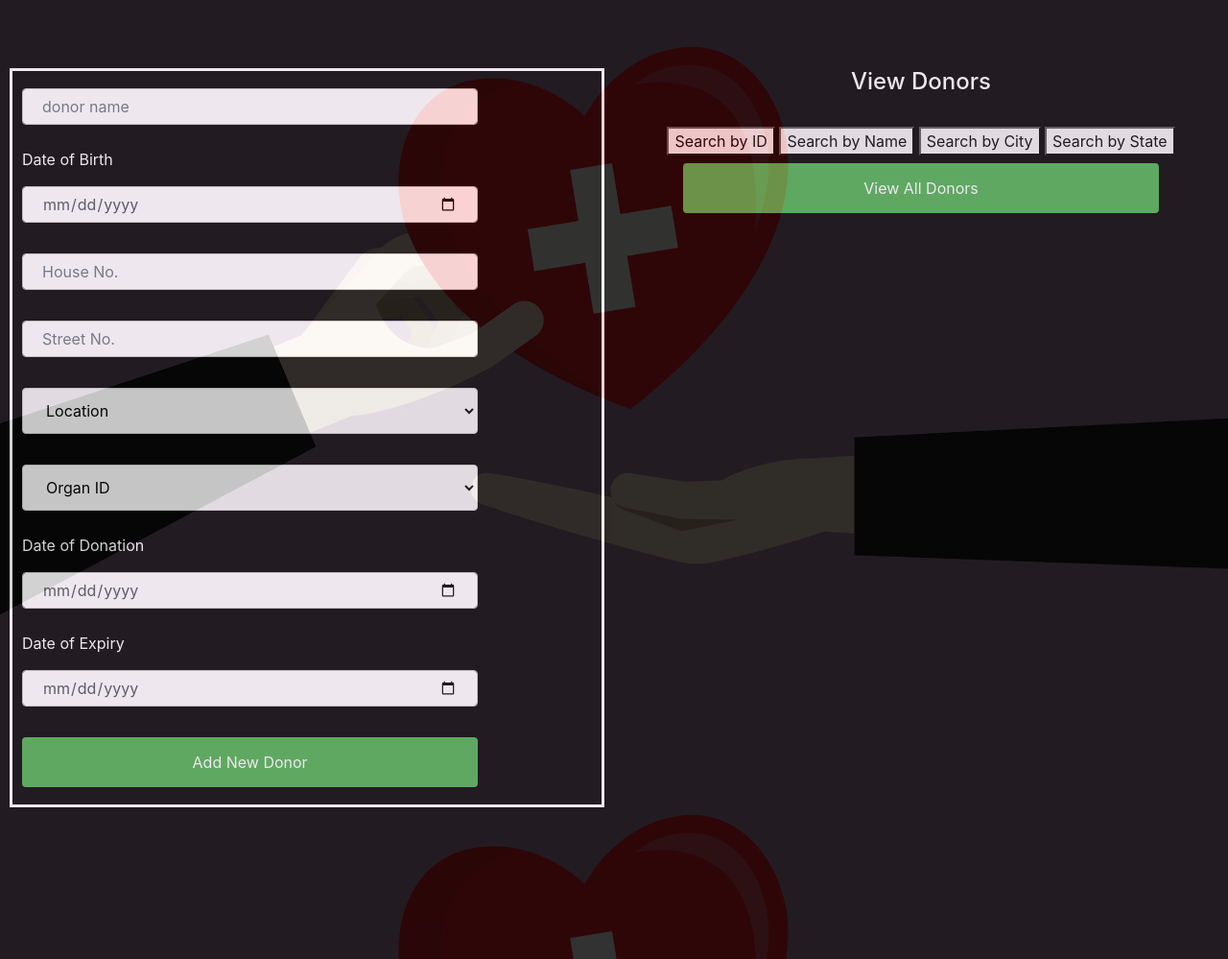
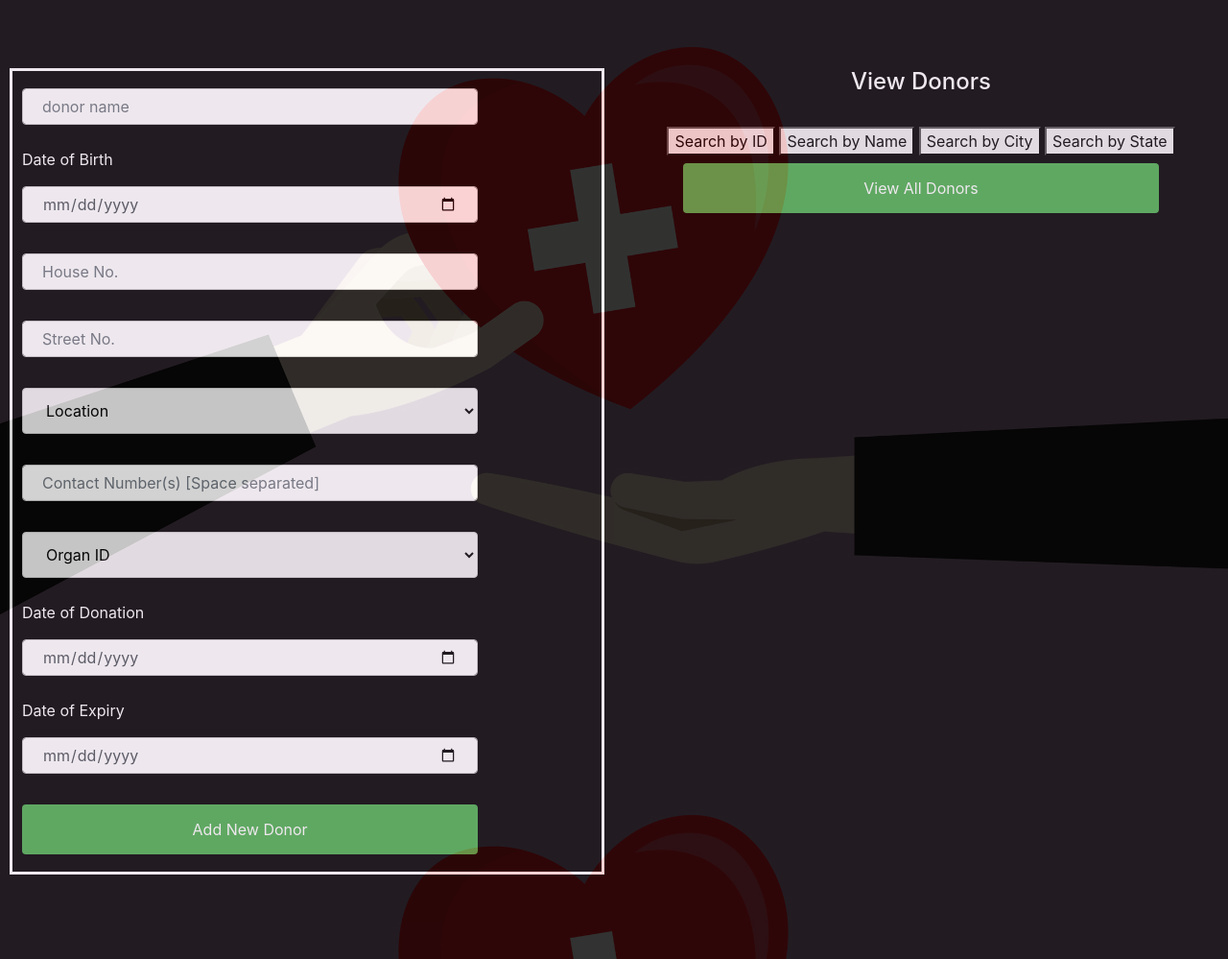
Before and after one commit to thelonewolf1603/DBMS-project, a Flask app: page /view_donor in a window 1280 px wide. Shown: the part 57-1056 px from the top of the page at 96% size. Run offline with Flask 2, Linux system fonts and the light colour scheme; some libraries are stand-ins or nearby versions.

Commit message:
Update view_donors.html

```diff
--- a/templates/view_donors.html
+++ b/templates/view_donors.html
@@ -156,6 +156,10 @@
             {% endfor%}
           </select>
         </div>
+       <div class="form-group">
+
+        <input name="contact" type="text" id="contact" placeholder="Contact Number(s) [Space separated]" class="form-control">
+      </div>
         <div class="form-group">
         <select id="organ_id" name="organ_id">
              <option value="" class="form-control">Organ ID</option>
```
